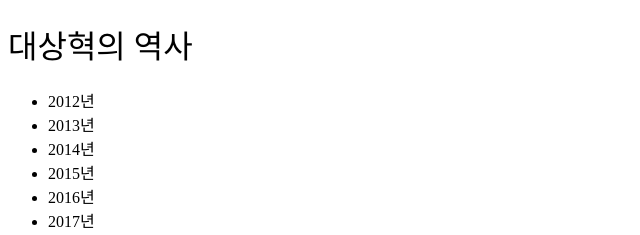
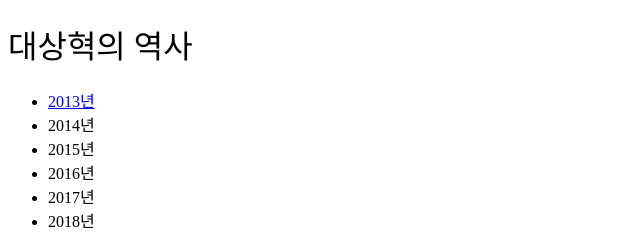
Before and after one commit to kimhuije/Practice-1, a plain HTML site: page index.html in a window 1280 px wide. Shown: the top 235 px of the page, 0-640 px from the left. Drawn offline with Linux system fonts and the light colour scheme.

Commit message:
Update index.html

```diff
--- a/index.html
+++ b/index.html
@@ -15,8 +15,7 @@
   <body>
     <p style="font-size:32px; margin: 21px 0;">대상혁의 역사</p>
     <ul>
-      <li>2012년</li>
-      <li>2013년</li>
+      <li><a href="https://namu.wiki/w/%EC%9D%B4%EC%83%81%ED%98%81/%EC%84%A0%EC%88%98%20%EA%B2%BD%EB%A0%A5/2013%20%EC%8B%9C%EC%A6%8C">2013년</a></li>
       <li>2014년</li>
       <li>2015년</li>
       <li>2016년</li>
```
